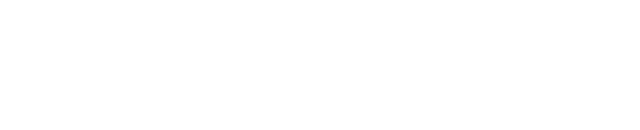
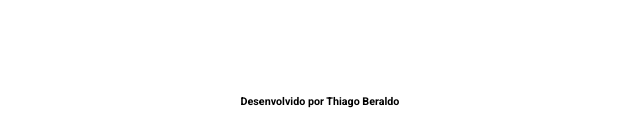
Before and after one commit to lenx0/QRCode-generator, a React (Vite) app: page / in a window 1280 px wide. Shown: the part 667-797 px from the top of the page, without its empty margins (320-960 px from the left). Built offline with nearby package versions, Linux system fonts and the light colour scheme.

Commit message:
footer: done

```diff
--- a/src/App.tsx
+++ b/src/App.tsx
@@ -1,9 +1,13 @@
 import QRCode from "./QRCode"
 import "./App.css"
+import Footer from "./Components/Footer"
 
 function App() {
   return (
+    <>
     <QRCode />
+    <Footer />
+    </>
   )
 }
 
--- /dev/null
+++ b/src/Components/Footer.tsx
@@ -0,0 +1,9 @@
+const Footer = () => {
+    return (
+        <div style={{ width: "100vw", textAlign: "center", position: "absolute", bottom: 0}}>
+            <h6>Desenvolvido por Thiago Beraldo</h6>
+        </div>
+    )
+}
+
+export default Footer
```
